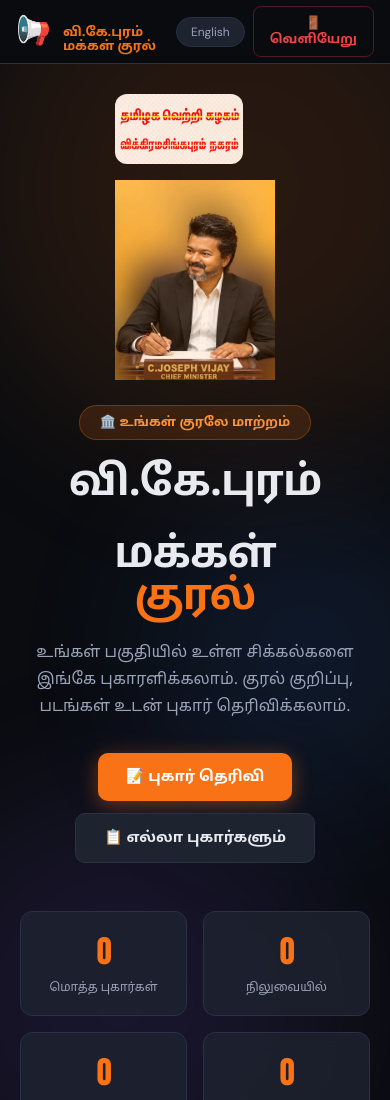
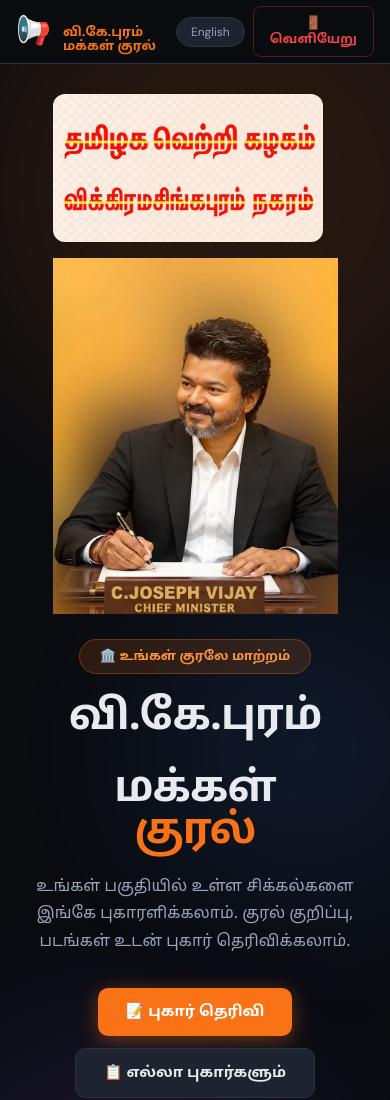
Before and after one commit to essaibharathi2007-debug/makka, a website: page public/index.html in a window 390 px wide. Shown: the top 1100 px of the page. Drawn offline with nearby package versions, Linux system fonts and the light colour scheme; no server answers; sample sign-in values are in the browser's storage.

Commit message:
Update style.css

```diff
--- a/public/css/style.css
+++ b/public/css/style.css
@@ -666,6 +666,13 @@ body {
 
 /* ===== Small Mobile ===== */
 @media (max-width:480px){
-    .hero-image img{ width:80%; max-width:200px; }
-    .hero-banner{ width:80%; max-width:200px; }
+    .hero-image img{
+        width:95%;
+        max-width:300px;
+    }
+
+    .hero-banner{
+        width:95%;
+        max-width:300px;
+    }
 }
```
